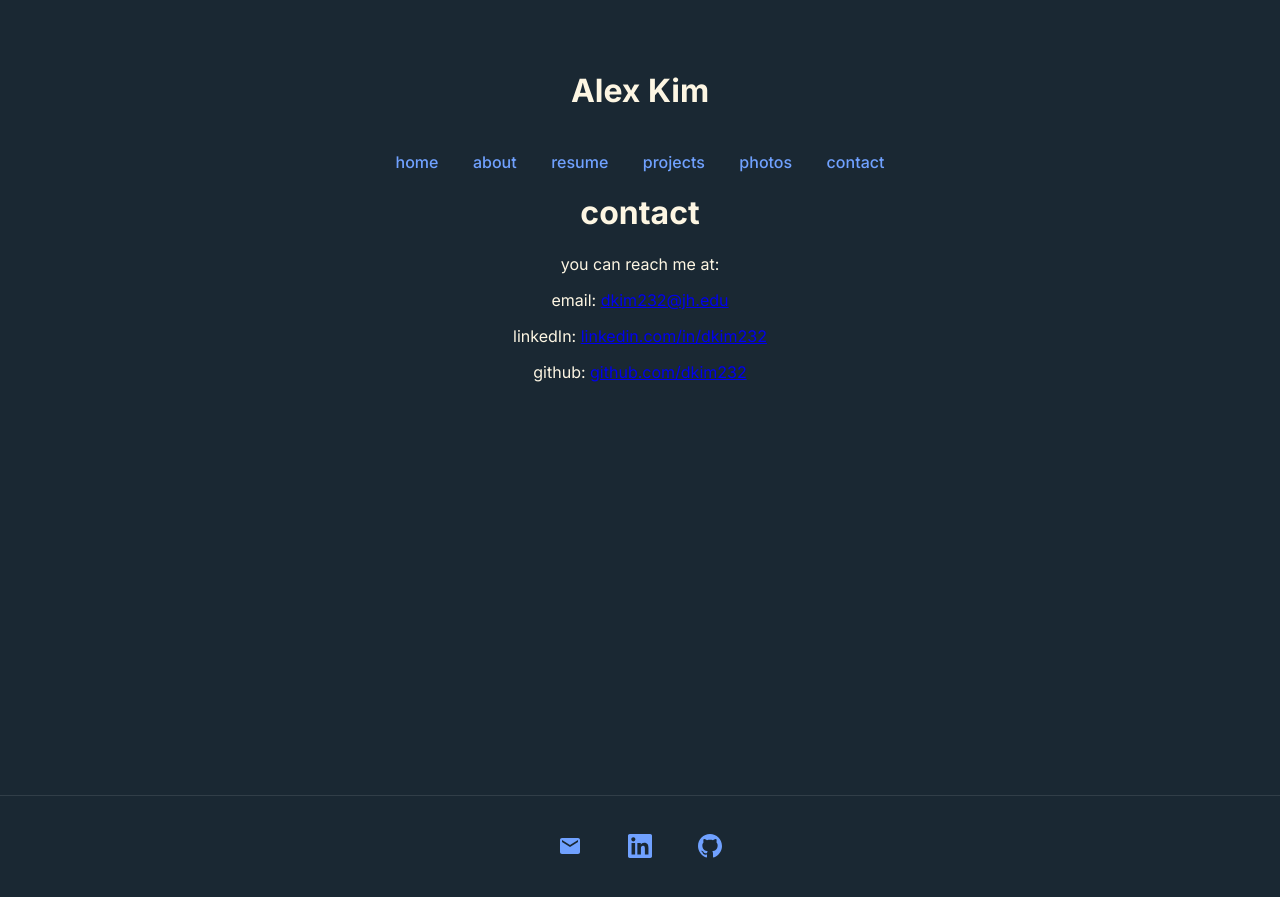
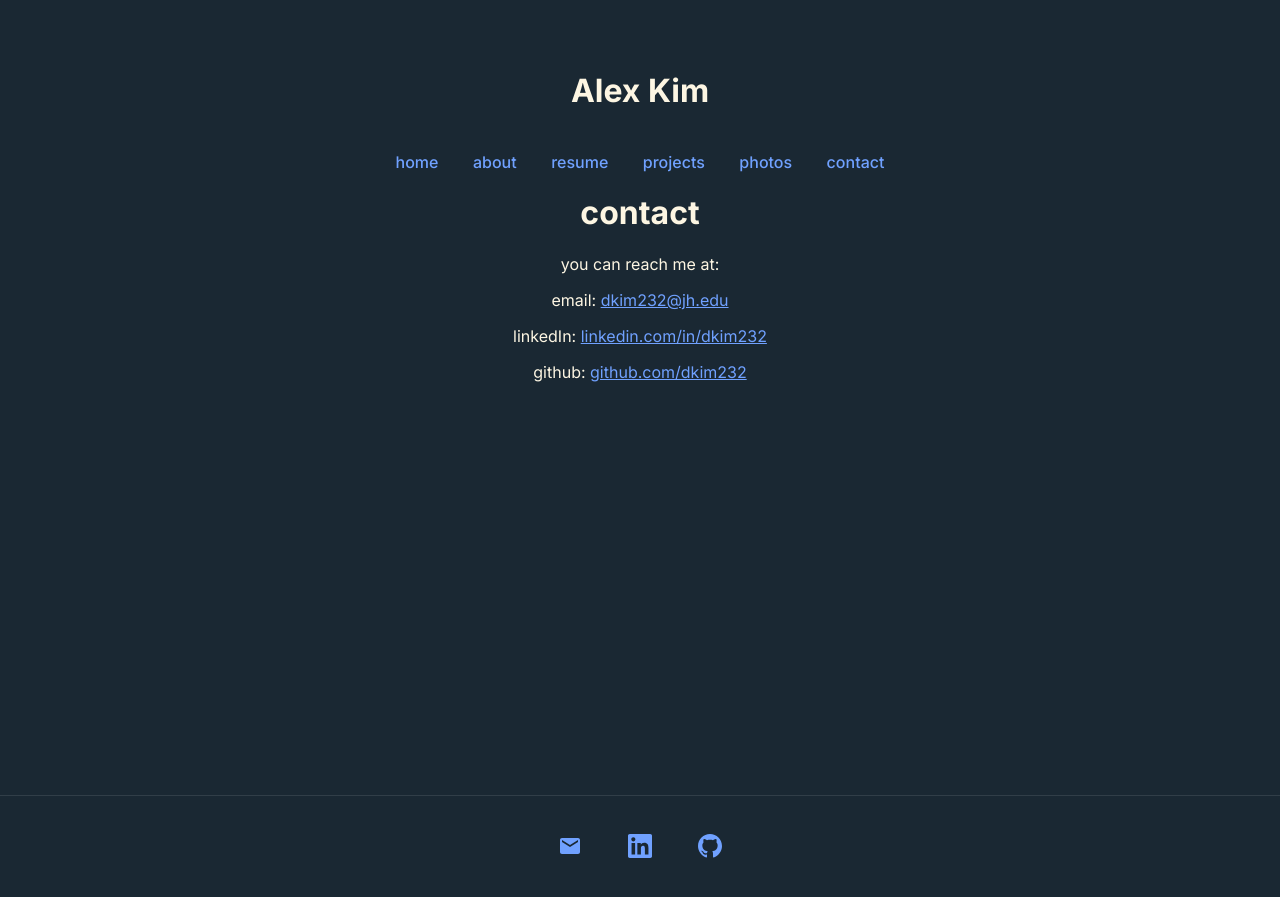
Before and after one commit to dkim232/dkim232.github.io, a Jekyll site: the page built from contact.html, in a window 1280 px wide. Shown: the top 897 px of the page. Built offline with Jekyll 4.4.1, drawn with Linux system fonts in a browser that asks for light colours.

Commit message:
changed link formatting

```diff
--- a/_layouts/default.html
+++ b/_layouts/default.html
@@ -6,7 +6,7 @@
       <link href="https://fonts.googleapis.com/css2?family=Inter:wght@400;500;700&display=swap" rel="stylesheet">
 
       <style>
-              body {
+      body {
         background-color: #1A2833;
         color: #fdf6e3; /* bone white */
         font-family: 'Inter', sans-serif;
@@ -35,6 +35,23 @@
 
               .site-nav a:hover {
         text-decoration: underline;
+      }
+
+      /* link states */
+      a:link {
+        color: #70a1ff;
+      }
+
+      a:visited {
+        color: #a590d6; /* purple for visited links */
+      }
+
+      a:hover {
+        color: #fdf6e3;
+      }
+
+      a:active {
+        color: #ff6b6b; /* red while clicking */
       }
 
       .site-content {
```
